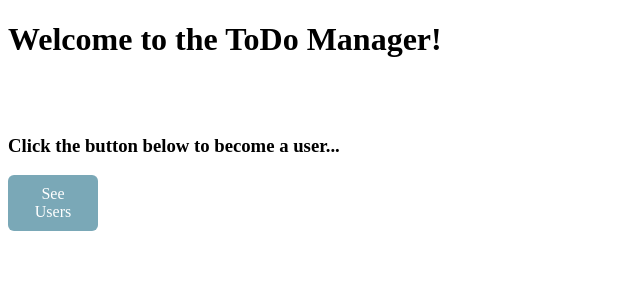
After one commit to guymandev/todo-manager, a Node server app: template views/home.ejs in a window 1280 px wide. The commit adds this page. Shown: the top 300 px of the page, without its empty margins (0-640 px from the left). Run offline with Node 20, Linux system fonts and the light colour scheme; the template is opened without the code that fills it, so the values that code supplies are empty; some libraries are stand-ins or nearby versions.

Commit message:
Created basic home page with link to Users page.

```diff
--- a/public/styles/main.css
+++ b/public/styles/main.css
@@ -23,3 +23,25 @@ nav, .nav-links {
         width: 992;
     }
 }
+
+.button {
+    display: inline-block;
+    padding: 10px 20px;
+    width: 50px;
+    text-align: center;
+    text-decoration: none;
+    vertical-align: auto;
+    color: #ffffff;
+    background-color: #7aa8b7;
+    border-radius: 6px;
+    outline: none;
+    transition: 0.3s;
+}
+.button:hover {
+  background-color: #c2c7c7;
+}
+
+form {
+    width: 92px;
+    height: 40px;
+}
--- a/server.js
+++ b/server.js
@@ -53,7 +53,7 @@ app.use(methodOverride('_method'));
 
 // HOME Route
 app.get('/', function (req, res) {
-    res.send('To-do Manager');
+    res.render('home');
 });
 
 
--- /dev/null
+++ b/views/home.ejs
@@ -0,0 +1,20 @@
+<!DOCTYPE html>
+<html lang="en">
+
+<head>
+    <%- include('./partials/head.ejs', {title: 'Users'}) %>
+    <link rel="stylesheet" href="/styles/main.css">
+</head>
+
+<body>
+
+    <h1>Welcome to the ToDo Manager!</h1>
+    <br>
+    <br>
+    <h3>Click the button below to become a user...</h3>
+
+    <a class="button" href="/users/">See Users</a>
+
+</body>
+
+</html>
```
Also changed, not shown: public/assets/Todo-Manager - CRUD routes.jpg.
